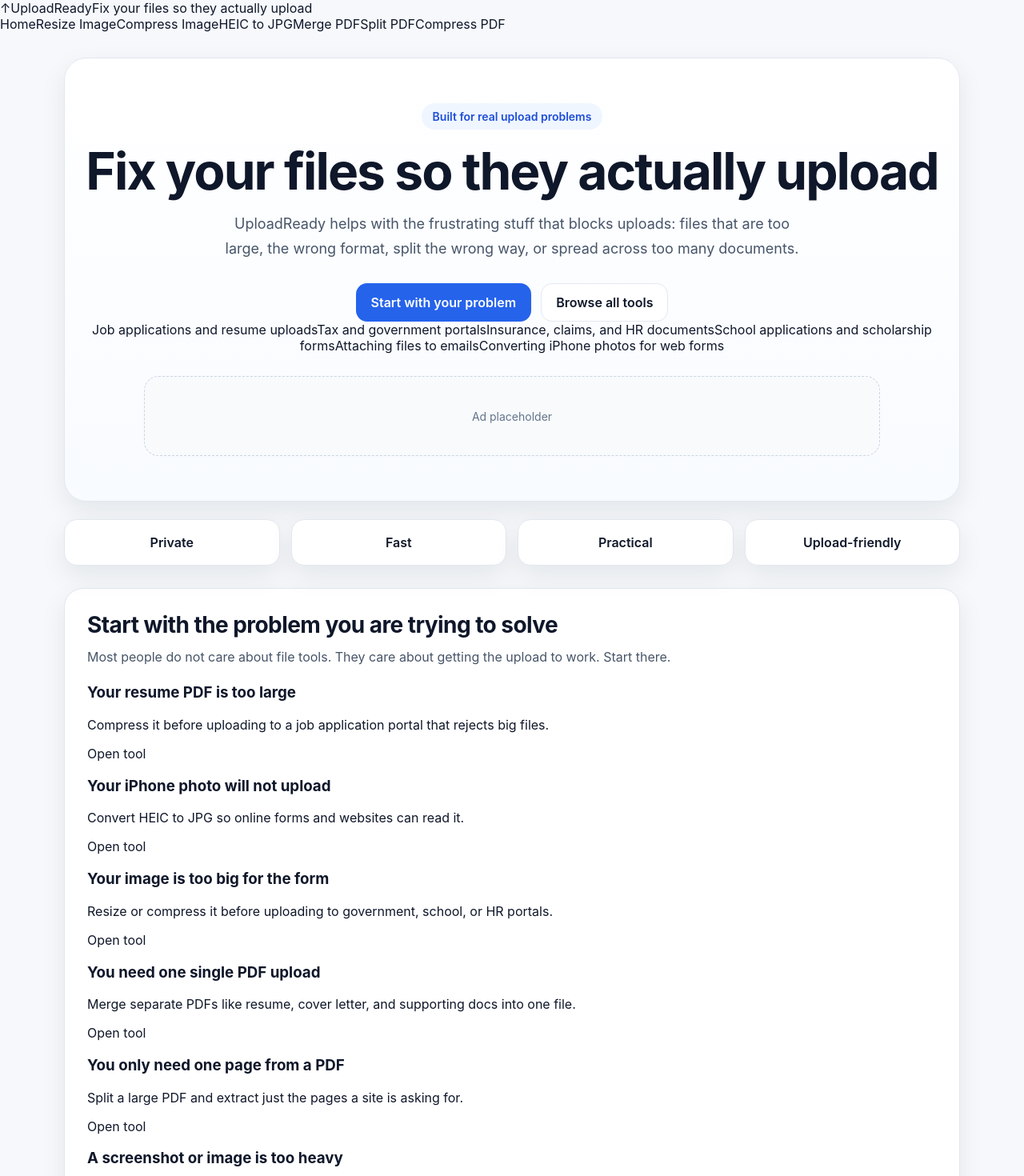
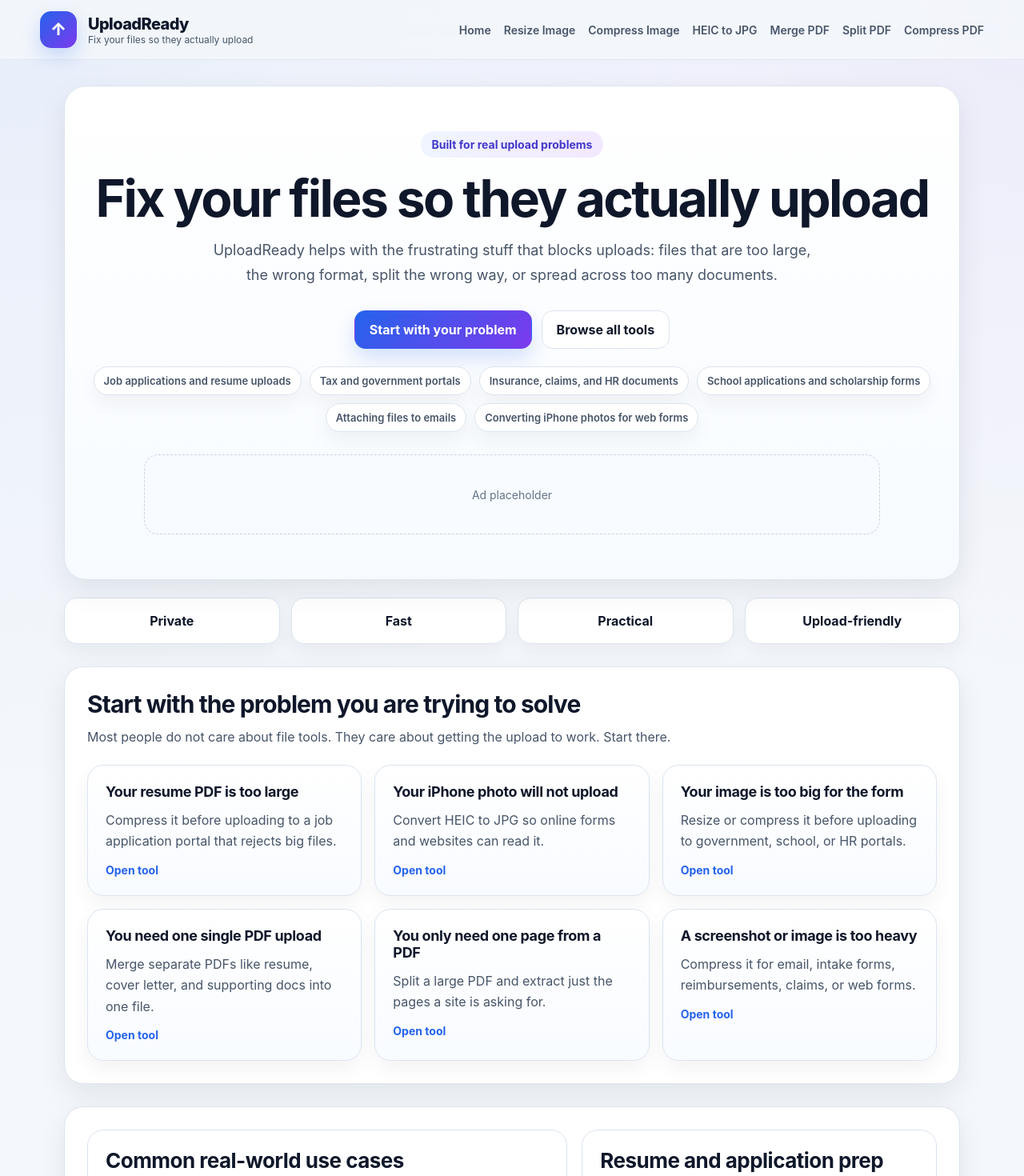
Before and after one commit to skaterdav21/uploadready, a Next.js app: page / in a window 1280 px wide. Shown: the top 1470 px of the page at 80% size. Built offline with nearby package versions, Linux system fonts and the light colour scheme.

Commit message:
Update globals.css

```diff
--- a/app/globals.css
+++ b/app/globals.css
@@ -1,13 +1,16 @@
 :root {
-  --bg: #f6f8fb;
+  --bg: #f4f7fb;
   --surface: #ffffff;
-  --surface-soft: #f8fafc;
+  --surface-soft: #f8fbff;
   --text: #0f172a;
   --muted: #475569;
-  --border: #e2e8f0;
+  --border: #dbe4f0;
   --primary: #2563eb;
   --primary-dark: #1d4ed8;
-  --shadow: 0 12px 32px rgba(15, 23, 42, 0.08);
+  --accent: #7c3aed;
+  --accent-soft: #ede9fe;
+  --shadow: 0 14px 36px rgba(15, 23, 42, 0.08);
+  --shadow-soft: 0 10px 24px rgba(15, 23, 42, 0.05);
   --radius: 18px;
 }
 
@@ -21,7 +24,10 @@
 
 body {
   margin: 0;
-  background: var(--bg);
+  background:
+    radial-gradient(circle at top left, rgba(37, 99, 235, 0.06), transparent 28%),
+    radial-gradient(circle at top right, rgba(124, 58, 237, 0.06), transparent 24%),
+    var(--bg);
   color: var(--text);
   font-family:
     Inter, ui-sans-serif, system-ui, -apple-system, BlinkMacSystemFont,
@@ -33,6 +39,90 @@
   text-decoration: none;
 }
 
+.site-header {
+  position: sticky;
+  top: 0;
+  z-index: 100;
+  backdrop-filter: blur(12px);
+  background: rgba(244, 247, 251, 0.84);
+  border-bottom: 1px solid rgba(219, 228, 240, 0.8);
+}
+
+.site-header-inner {
+  width: min(1180px, calc(100% - 32px));
+  margin: 0 auto;
+  min-height: 74px;
+  display: flex;
+  align-items: center;
+  justify-content: space-between;
+  gap: 18px;
+}
+
+.brand {
+  display: flex;
+  align-items: center;
+  gap: 14px;
+  min-width: 0;
+}
+
+.brand-mark {
+  width: 46px;
+  height: 46px;
+  border-radius: 14px;
+  display: grid;
+  place-items: center;
+  background: linear-gradient(135deg, var(--primary) 0%, var(--accent) 100%);
+  box-shadow: 0 10px 24px rgba(37, 99, 235, 0.22);
+  color: white;
+  flex-shrink: 0;
+}
+
+.brand-mark-core {
+  font-size: 22px;
+  font-weight: 800;
+  line-height: 1;
+  transform: translateY(-1px);
+}
+
+.brand-text {
+  display: flex;
+  flex-direction: column;
+  min-width: 0;
+}
+
+.brand-name {
+  font-size: 20px;
+  font-weight: 800;
+  letter-spacing: -0.03em;
+  color: var(--text);
+}
+
+.brand-tag {
+  font-size: 12px;
+  color: var(--muted);
+  white-space: nowrap;
+}
+
+.site-nav {
+  display: flex;
+  align-items: center;
+  gap: 16px;
+  flex-wrap: wrap;
+  justify-content: flex-end;
+}
+
+.site-nav a {
+  font-size: 14px;
+  font-weight: 600;
+  color: var(--muted);
+  transition: color 0.18s ease, transform 0.18s ease;
+}
+
+.site-nav a:hover {
+  color: var(--text);
+  transform: translateY(-1px);
+}
+
 .page {
   width: min(1120px, calc(100% - 32px));
   margin: 0 auto;
@@ -40,7 +130,7 @@
 }
 
 .hero {
-  background: linear-gradient(180deg, #ffffff 0%, #f8fbff 100%);
+  background: linear-gradient(180deg, #ffffff 0%, #f7fbff 100%);
   border: 1px solid var(--border);
   border-radius: 28px;
   box-shadow: var(--shadow);
@@ -48,29 +138,33 @@
   text-align: center;
 }
 
+.hero-animated {
+  animation: fadeUp 0.6s ease both;
+}
+
 .hero-badge {
   display: inline-block;
   margin-bottom: 18px;
   padding: 8px 14px;
   border-radius: 999px;
-  background: #eff6ff;
-  color: var(--primary-dark);
+  background: linear-gradient(135deg, #eff6ff 0%, #f3e8ff 100%);
+  color: #4338ca;
   font-size: 14px;
-  font-weight: 600;
+  font-weight: 700;
 }
 
 .hero h1 {
   margin: 0;
-  font-size: clamp(2.25rem, 5vw, 4.25rem);
-  line-height: 1.05;
-  letter-spacing: -0.03em;
+  font-size: clamp(2.35rem, 5vw, 4.4rem);
+  line-height: 1.02;
+  letter-spacing: -0.04em;
 }
 
 .hero-copy {
-  width: min(720px, 100%);
+  width: min(760px, 100%);
   margin: 18px auto 0;
   font-size: 18px;
-  line-height: 1.7;
+  line-height: 1.72;
   color: var(--muted);
 }
 
@@ -82,6 +176,32 @@
   margin-top: 28px;
 }
 
+.hero-actions-left {
+  justify-content: flex-start;
+}
+
+.hero-usecases {
+  display: flex;
+  flex-wrap: wrap;
+  justify-content: center;
+  gap: 10px;
+  margin-top: 22px;
+}
+
+.usecase-chip {
+  display: inline-flex;
+  align-items: center;
+  min-height: 36px;
+  padding: 0 12px;
+  border-radius: 999px;
+  background: white;
+  border: 1px solid var(--border);
+  color: var(--muted);
+  font-size: 13px;
+  font-weight: 600;
+  box-shadow: var(--shadow-soft);
+}
+
 .btn {
   display: inline-flex;
   align-items: center;
@@ -89,7 +209,7 @@
   min-height: 48px;
   padding: 0 18px;
   border-radius: 14px;
-  font-weight: 600;
+  font-weight: 700;
   transition: 0.2s ease;
   border: 1px solid transparent;
   cursor: pointer;
@@ -101,12 +221,14 @@
 }
 
 .btn-primary {
-  background: var(--primary);
+  background: linear-gradient(135deg, var(--primary) 0%, var(--accent) 100%);
   color: white;
+  box-shadow: 0 12px 24px rgba(37, 99, 235, 0.18);
 }
 
 .btn-primary:hover:not(:disabled) {
-  background: var(--primary-dark);
+  transform: translateY(-1px);
+  box-shadow: 0 14px 30px rgba(37, 99, 235, 0.22);
 }
 
 .btn-secondary {
@@ -117,15 +239,16 @@
 
 .btn-secondary:hover:not(:disabled) {
   background: var(--surface-soft);
+  transform: translateY(-1px);
 }
 
 .ad-box {
   margin: 28px auto 0;
   width: min(920px, 100%);
   min-height: 100px;
-  border: 1px dashed #cbd5e1;
+  border: 1px dashed #c7d4e6;
   border-radius: 18px;
-  background: #f8fafc;
+  background: #f8fbff;
   color: #64748b;
   display: grid;
   place-items: center;
@@ -149,8 +272,8 @@
   border-radius: 16px;
   padding: 18px;
   text-align: center;
-  box-shadow: var(--shadow);
-  font-weight: 600;
+  box-shadow: var(--shadow-soft);
+  font-weight: 700;
 }
 
 .section {
@@ -165,14 +288,14 @@
 .section-head h1,
 .section-head h2 {
   margin: 0;
-  font-size: 28px;
-  letter-spacing: -0.02em;
+  font-size: 30px;
+  letter-spacing: -0.03em;
 }
 
 .section-head p {
   margin: 10px 0 0;
   color: var(--muted);
-  line-height: 1.7;
+  line-height: 1.74;
 }
 
 .card-grid {
@@ -194,7 +317,11 @@
 .tool-card:hover {
   transform: translateY(-2px);
   box-shadow: var(--shadow);
-  border-color: #cbd5e1;
+  border-color: #c7d4e6;
+}
+
+.tool-card-animated {
+  animation: fadeUp 0.6s ease both;
 }
 
 .tool-card-top {
@@ -212,7 +339,7 @@
 .tool-card-top span {
   font-size: 14px;
   color: var(--primary);
-  font-weight: 600;
+  font-weight: 700;
 }
 
 .tool-card p {
@@ -221,9 +348,52 @@
   line-height: 1.6;
 }
 
+.problem-grid {
+  display: grid;
+  grid-template-columns: repeat(3, 1fr);
+  gap: 16px;
+  margin-top: 20px;
+}
+
+.problem-card {
+  display: block;
+  padding: 22px;
+  border-radius: 20px;
+  border: 1px solid var(--border);
+  background: linear-gradient(180deg, #ffffff 0%, #f8fbff 100%);
+  box-shadow: var(--shadow-soft);
+  transition: 0.2s ease;
+}
+
+.problem-card:hover {
+  transform: translateY(-2px);
+  box-shadow: var(--shadow);
+  border-color: #c7d4e6;
+}
+
+.problem-card h3 {
+  margin: 0;
+  font-size: 18px;
+  letter-spacing: -0.02em;
+}
+
+.problem-card p {
+  margin: 12px 0 0;
+  color: var(--muted);
+  line-height: 1.65;
+}
+
+.problem-card span {
+  display: inline-block;
+  margin-top: 14px;
+  color: var(--primary);
+  font-size: 14px;
+  font-weight: 700;
+}
+
 .split-panel {
   display: grid;
-  grid-template-columns: 1.2fr 0.8fr;
+  grid-template-columns: 1.15fr 0.85fr;
   gap: 18px;
 }
 
@@ -237,12 +407,13 @@
 .panel h2 {
   margin: 0;
   font-size: 26px;
+  letter-spacing: -0.02em;
 }
 
 .panel p {
   margin: 12px 0 0;
   color: var(--muted);
-  line-height: 1.7;
+  line-height: 1.72;
 }
 
 .panel ul {
@@ -312,7 +483,7 @@
 }
 
 .form-row label {
-  font-weight: 600;
+  font-weight: 700;
   color: var(--text);
 }
 
@@ -331,7 +502,7 @@
 .form-row input:focus,
 .form-row select:focus,
 .form-row textarea:focus {
-  outline: 2px solid rgba(37, 99, 235, 0.15);
+  outline: 2px solid rgba(37, 99, 235, 0.12);
   border-color: var(--primary);
 }
 
@@ -353,12 +524,18 @@
 
 .upload-box {
   margin-top: 22px;
-  border: 2px dashed #cbd5e1;
+  border: 2px dashed #c7d4e6;
   border-radius: 20px;
-  background: #f8fafc;
+  background: #f8fbff;
   padding: 32px 20px;
   text-align: center;
   cursor: pointer;
+  transition: 0.18s ease;
+}
+
+.upload-box:hover {
+  border-color: var(--primary);
+  background: #f5f9ff;
 }
 
 .upload-box strong {
@@ -375,7 +552,7 @@
   display: inline-block;
   margin-top: 14px;
   color: var(--primary);
-  font-weight: 600;
+  font-weight: 700;
 }
 
 .tool-controls {
@@ -501,16 +678,33 @@
   }
 }
 
-@media (max-width: 900px) {
+@keyframes fadeUp {
+  from {
+    opacity: 0;
+    transform: translateY(8px);
+  }
+  to {
+    opacity: 1;
+    transform: translateY(0);
+  }
+}
+
+@media (max-width: 1040px) {
+  .site-header-inner {
+    align-items: flex-start;
+    flex-direction: column;
+    padding: 14px 0;
+  }
+
+  .site-nav {
+    gap: 12px;
+  }
+
+  .problem-grid,
   .card-grid,
   .trust-strip,
   .split-panel {
     grid-template-columns: 1fr;
-  }
-
-  .footer {
-    flex-direction: column;
-    align-items: flex-start;
   }
 }
 
@@ -522,6 +716,10 @@
   .result-card {
     flex-direction: column;
     align-items: flex-start;
+  }
+
+  .brand-tag {
+    white-space: normal;
   }
 }
 
@@ -539,4 +737,10 @@
   .hero-copy {
     font-size: 16px;
   }
+
+  .site-nav {
+    display: grid;
+    grid-template-columns: repeat(2, minmax(0, 1fr));
+    width: 100%;
+  }
 }
```
